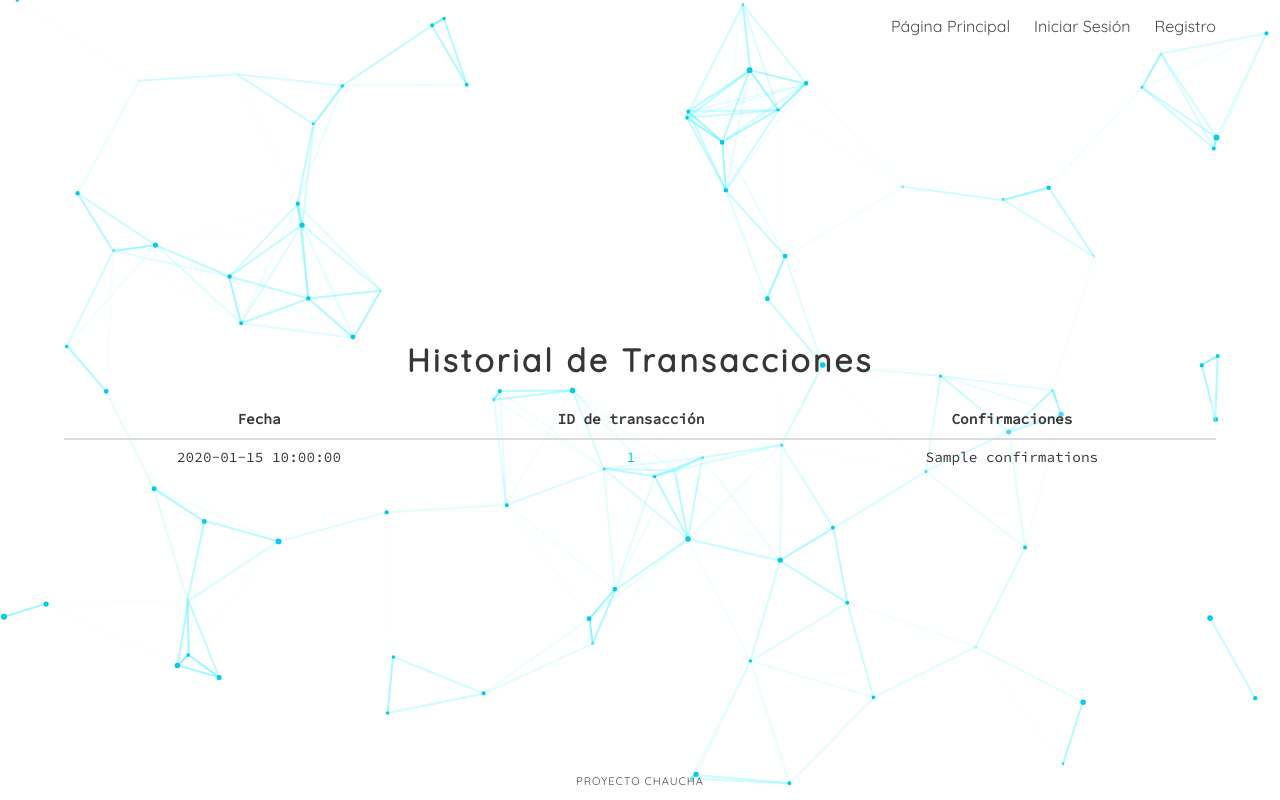
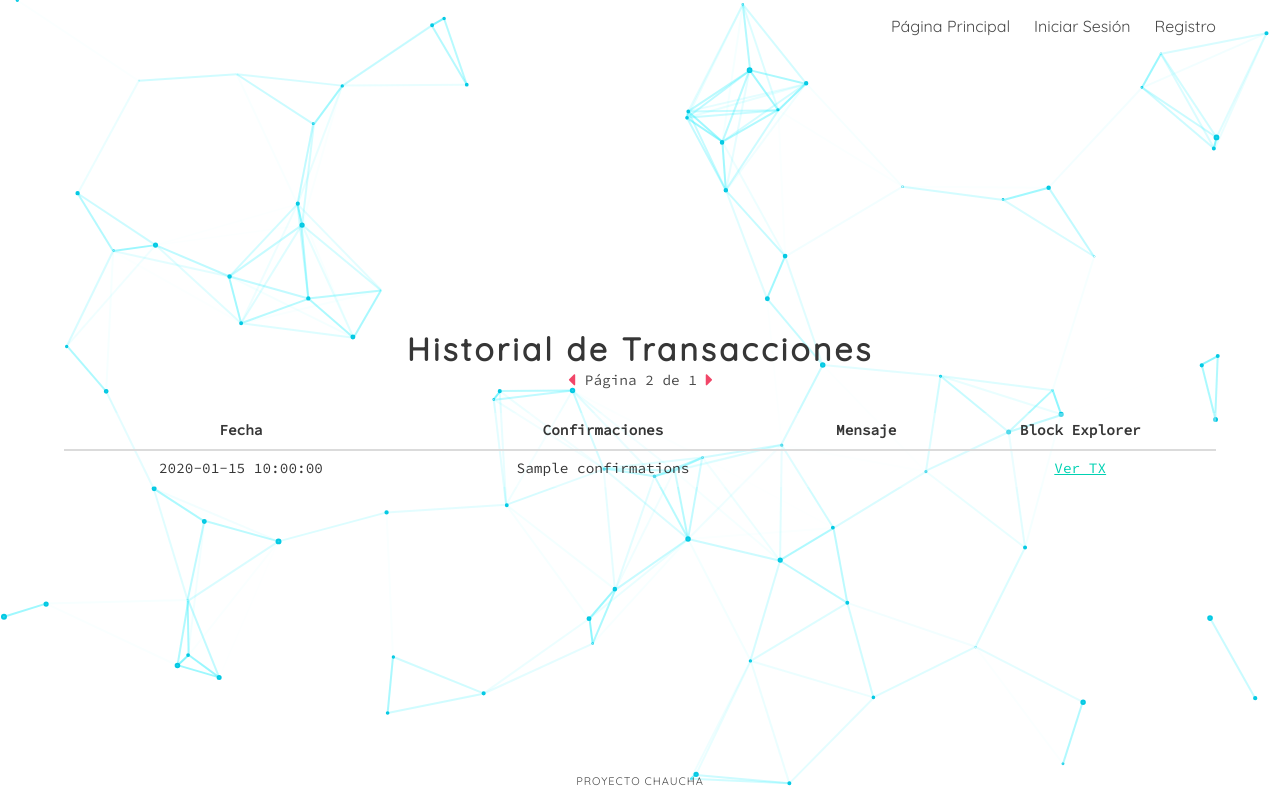
Before and after one commit to proyecto-chaucha/chaucha.party, a Flask app: template chungungo/templates/history.html in a window 1280 px wide. Run offline with Flask 2, Linux system fonts and the light colour scheme; the template is opened without the code that fills it: most values are stand-ins (such as "Sample title", 1, 10 or a date in 2020); some libraries are stand-ins or nearby versions.

Commit message:
historial paginado

```diff
--- a/chungungo/templates/history.html
+++ b/chungungo/templates/history.html
@@ -2,24 +2,45 @@
 {% block body %}
 
 <h1 class="title">Historial de Transacciones</h1>
+<p class="subtitle mono">
+{% if not current_page == 0 %}
+<a href="{{ url_for('history') }}?page={{ current_page }}" class="has-text-danger">
+	<i class="fa fa-lg fa-caret-left" aria-hidden="true"></i>
+</a>
+{% endif %}
 
-{% if tx|length > 0 %}
+Página {{ current_page + 1 }} de {{ pages }}
+
+{% if not current_page + 1 == pages %}
+<a href="{{ url_for('history') }}?page={{ current_page + 2 }}" class="has-text-danger">
+	<i class="fa fa-lg fa-caret-right" aria-hidden="true"></i>
+</a>
+{% endif %}
+</p>
+
+{% if history|length > 0 %}
 <table class="table bg mono is-hoverable is-fullwidth">
 	<thead>
 		<tr class="has-text-centered">
 			<th class="has-text-centered">Fecha</th>
-			<th class="has-text-centered is-hidden-touch">ID de transacción</th>
-			<th class="has-text-centered is-hidden-desktop">TX ID</th>
 			<th class="has-text-centered is-hidden-touch">Confirmaciones</th>
+			<th class="has-text-centered">Mensaje</th>
+			<th class="has-text-centered">Block Explorer</th>
 		</tr>
 	</thead>
 	<tbody>
 		{% for tx in history %}
 		<tr>
 			<td class="has-text-centered">{{ tx['time'] }}</td>
-			<td class="has-text-centered is-hidden-touch"><a href="http://insight.chaucha.cl/tx/{{ tx['txid'] }}" target="_blank" class="has-text-primary">{{ tx['txid'] }}</a></td>
-			<td class="has-text-centered is-hidden-desktop"><a href="http://insight.chaucha.cl/tx/{{ tx['txid'] }}" target="_blank" class="has-text-primary">{{ tx['txid'][:12] }}...</a></td>
 			<td class="has-text-centered is-hidden-touch">{{ tx['confirmations'] }}</td>
+			{% if tx['msg']|length > 0 %}
+				<td class="has-text-centered">{{ tx['msg'] }}</td>
+			{% else %}
+				<td class="has-text-centered">&nbsp;</td>
+			{% endif %}
+			<td class="has-text-centered">
+				<a href="http://insight.chaucha.cl/tx/{{ tx['txid'] }}" class="has-text-primary" target="_blank"><u>Ver TX</u></a>
+			</td>
 		</tr>
 		{% endfor %}
 	</tbody>
```
Also changed, not shown: chungungo/network.py (+16 -4 lines), chungungo/views.py (+10 -3 lines).
